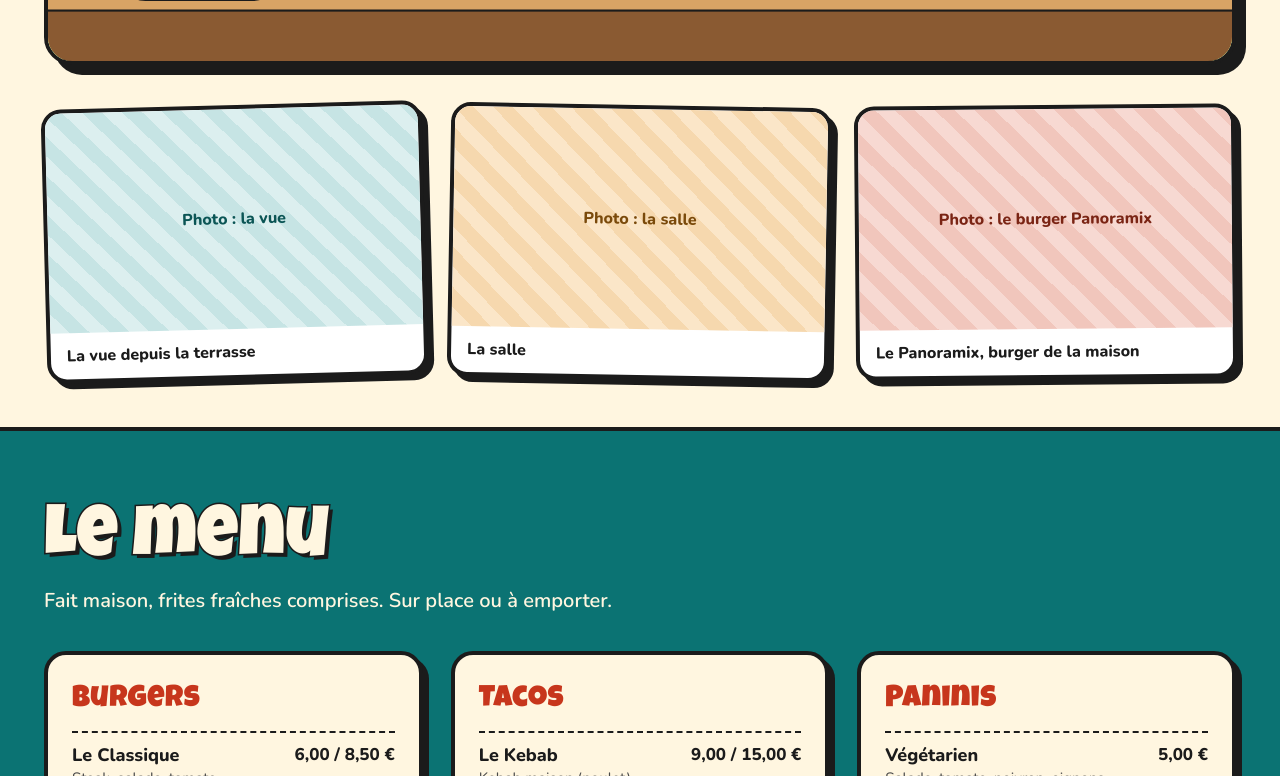
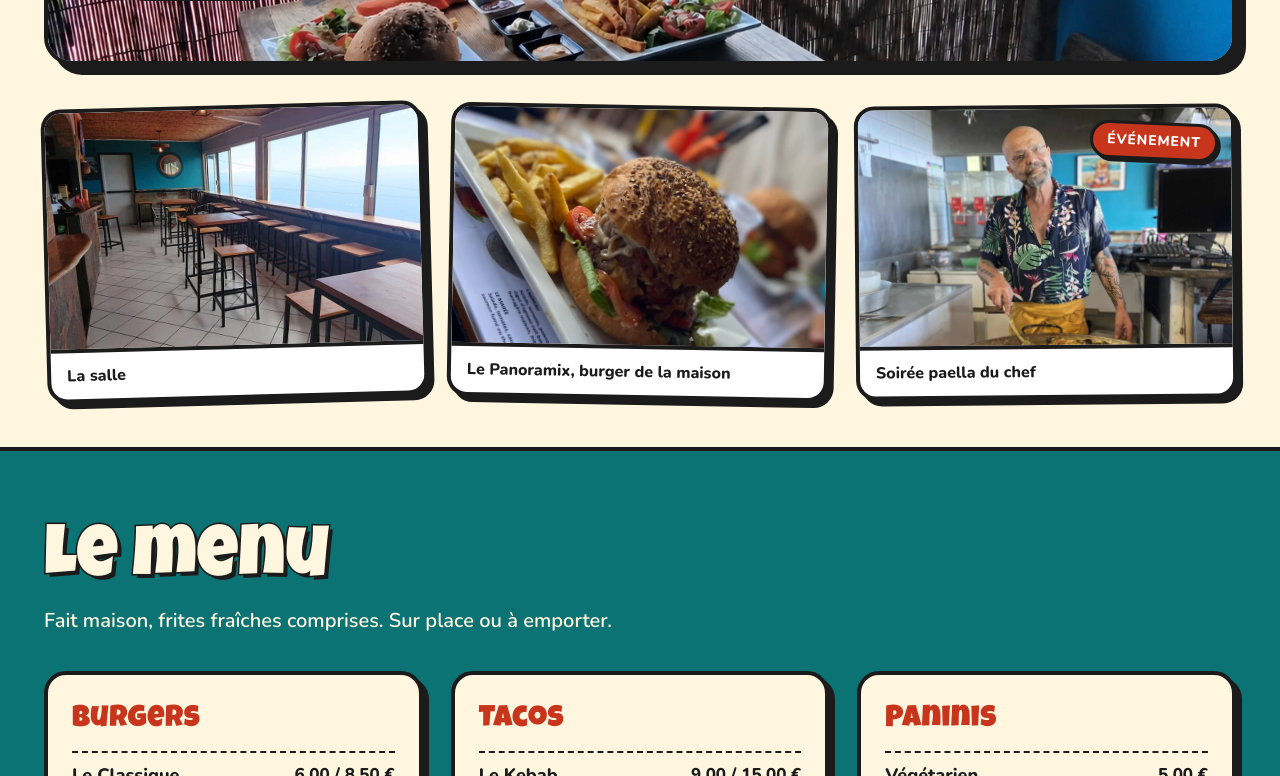
Before and after one commit to michaelwautier/panoramix-site, a plain HTML site: page index.html in a window 1280 px wide. Shown: the part 643-1419 px from the top of the page. Drawn offline with nearby package versions, Linux system fonts and the light colour scheme.

Commit message:
Use real photos for the hero and the photo cards (#10)
* feat: use terrace photo as hero background

* feat: real photos for salle, burger and paella event cards

```diff
--- a/css/styles.css
+++ b/css/styles.css
@@ -155,7 +155,7 @@ a { color: inherit; }
   width: 100%;
   height: 100%;
   object-fit: cover;
-  object-position: 50% 100%;
+  object-position: 60% 25%;
 }
 
 .hero__content {
@@ -236,6 +236,7 @@ a { color: inherit; }
 }
 
 .polaroid {
+  position: relative;
   margin: 0;
   overflow: hidden;
   background: var(--white);
@@ -244,23 +245,35 @@ a { color: inherit; }
   box-shadow: var(--shadow);
 }
 .polaroid figcaption { padding: 12px 16px; font-weight: 800; }
-.polaroid img { width: 100%; height: 220px; object-fit: cover; }
+.polaroid img {
+  display: block;
+  width: 100%;
+  height: 240px;
+  object-fit: cover;
+  border-bottom: var(--border);
+}
+.polaroid img.polaroid__img--burger { object-position: 50% 62%; }
+.polaroid img.polaroid__img--paella { object-position: 50% 30%; }
 .polaroid--tilt-left { transform: rotate(-1.5deg); }
 .polaroid--tilt-right { transform: rotate(1deg); }
 .polaroid--tilt-slight { transform: rotate(-0.5deg); }
 
-.placeholder {
-  height: 220px;
-  display: flex;
-  align-items: center;
-  justify-content: center;
-  padding: 16px;
-  text-align: center;
+.polaroid__badge {
+  position: absolute;
+  top: 14px;
+  right: 14px;
+  padding: 6px 14px;
+  background: var(--red);
+  color: var(--white);
+  border: 3px solid var(--ink);
+  border-radius: 999px;
+  box-shadow: 3px 3px 0 var(--ink);
   font-weight: 800;
+  font-size: 14px;
+  letter-spacing: 0.06em;
+  text-transform: uppercase;
+  transform: rotate(3deg);
 }
-.placeholder--sea { background: repeating-linear-gradient(45deg, #DCEFEF 0 14px, #C6E4E4 14px 28px); color: #0B5555; }
-.placeholder--sand { background: repeating-linear-gradient(45deg, #FBE6C8 0 14px, #F6D8AE 14px 28px); color: #7A4A0B; }
-.placeholder--coral { background: repeating-linear-gradient(45deg, #F7D9D2 0 14px, #F1C6BC 14px 28px); color: #7A2414; }
 
 /* ---------- Section titles ---------- */
 
@@ -561,7 +574,7 @@ a { color: inherit; }
   .hero__tag { font-size: 16px; padding: 8px 14px; }
   .hero__tag-sep { display: none; }
   .hero__tag > span:first-child { flex-basis: 100%; }
-  .placeholder, .polaroid img { height: 180px; }
+  .polaroid img { height: 240px; }
   .hero__title { -webkit-text-stroke-width: 6px; text-shadow: 4px 4px 0 var(--white); }
 
   .menu, .info { padding-block: 56px; }
--- a/index.html
+++ b/index.html
@@ -62,7 +62,7 @@
     <!-- Hero -->
     <section class="container hero-wrap">
       <div class="hero">
-        <img class="hero__art" src="assets/hero.svg" alt="" aria-hidden="true">
+        <img class="hero__art" src="assets/hero.webp" alt="" aria-hidden="true">
         <div class="hero__content">
           <p class="bubble hero__tag">
             <span>Saint-Leu · sur place &amp; à emporter</span>
@@ -80,19 +80,22 @@
         </div>
       </div>
 
-      <!-- TODO: replace placeholders with real photos (img with width/height + alt) -->
       <div class="polaroids">
         <figure class="polaroid polaroid--tilt-left">
-          <div class="placeholder placeholder--sea">Photo : la vue</div>
-          <figcaption>La vue depuis la terrasse</figcaption>
+          <img src="assets/salle.webp" width="960" height="540" loading="lazy"
+               alt="La salle du Panoramix : tables hautes en bois le long de grandes baies vitrées donnant sur l'océan">
+          <figcaption>La salle</figcaption>
         </figure>
         <figure class="polaroid polaroid--tilt-right">
-          <div class="placeholder placeholder--sand">Photo : la salle</div>
-          <figcaption>La salle</figcaption>
+          <img class="polaroid__img--burger" src="assets/burger.webp" width="1500" height="2000" loading="lazy"
+               alt="Burger maison au pain aux graines, salade, tomate et sauce fromagère, servi avec des frites fraîches">
+          <figcaption>Le Panoramix, burger de la maison</figcaption>
         </figure>
         <figure class="polaroid polaroid--tilt-slight">
-          <div class="placeholder placeholder--coral">Photo : le burger Panoramix</div>
-          <figcaption>Le Panoramix, burger de la maison</figcaption>
+          <span class="polaroid__badge">Événement</span>
+          <img class="polaroid__img--paella" src="assets/paella.webp" width="1500" height="2000" loading="lazy"
+               alt="Le cuisinier en chemise hawaïenne devant une paella géante aux moules et aux crevettes">
+          <figcaption>Soirée paella du chef</figcaption>
         </figure>
       </div>
     </section>
```
Also changed, not shown: assets/burger.webp (added), assets/hero.webp (added), assets/paella.webp (added), assets/salle.webp (added).
